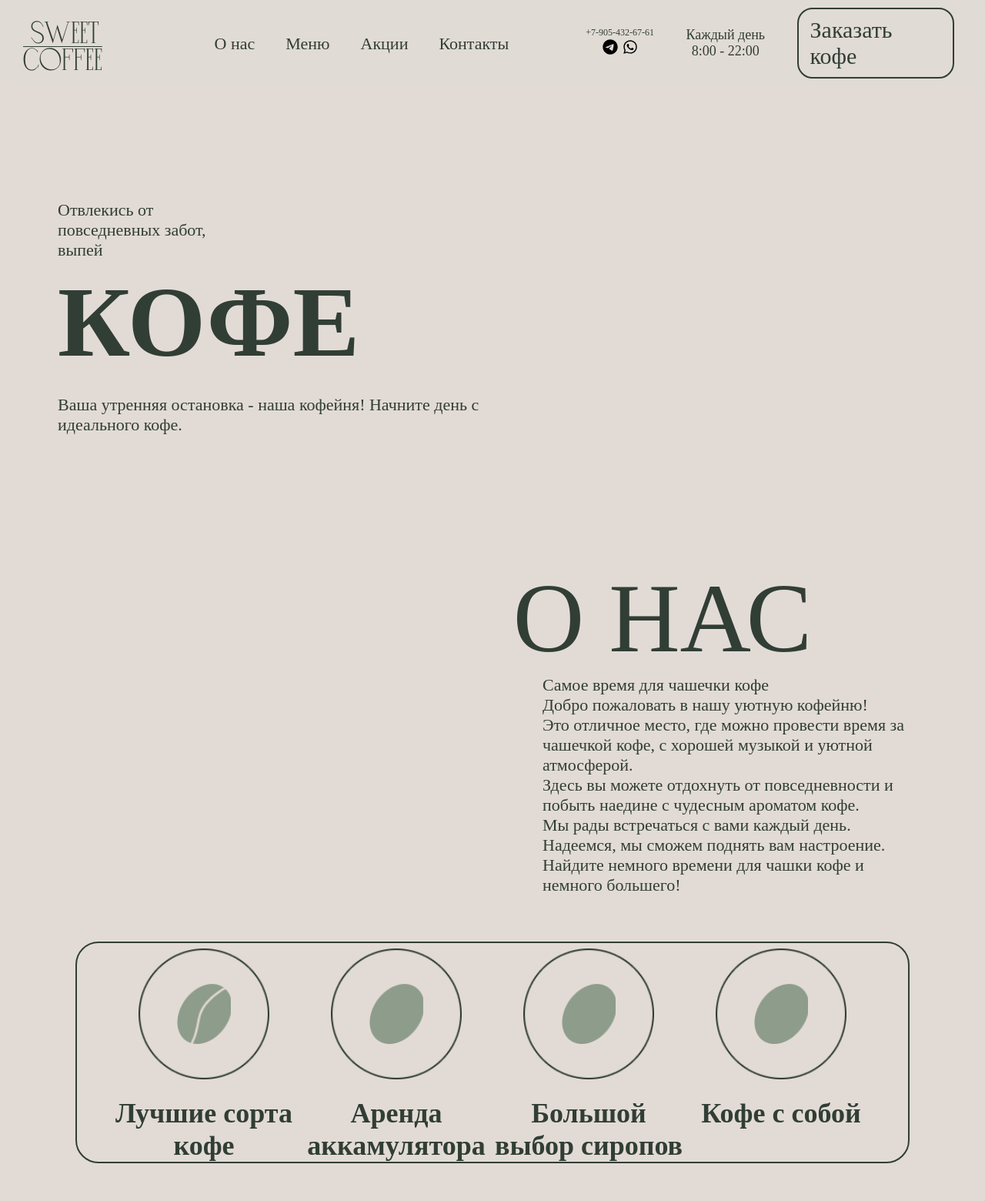
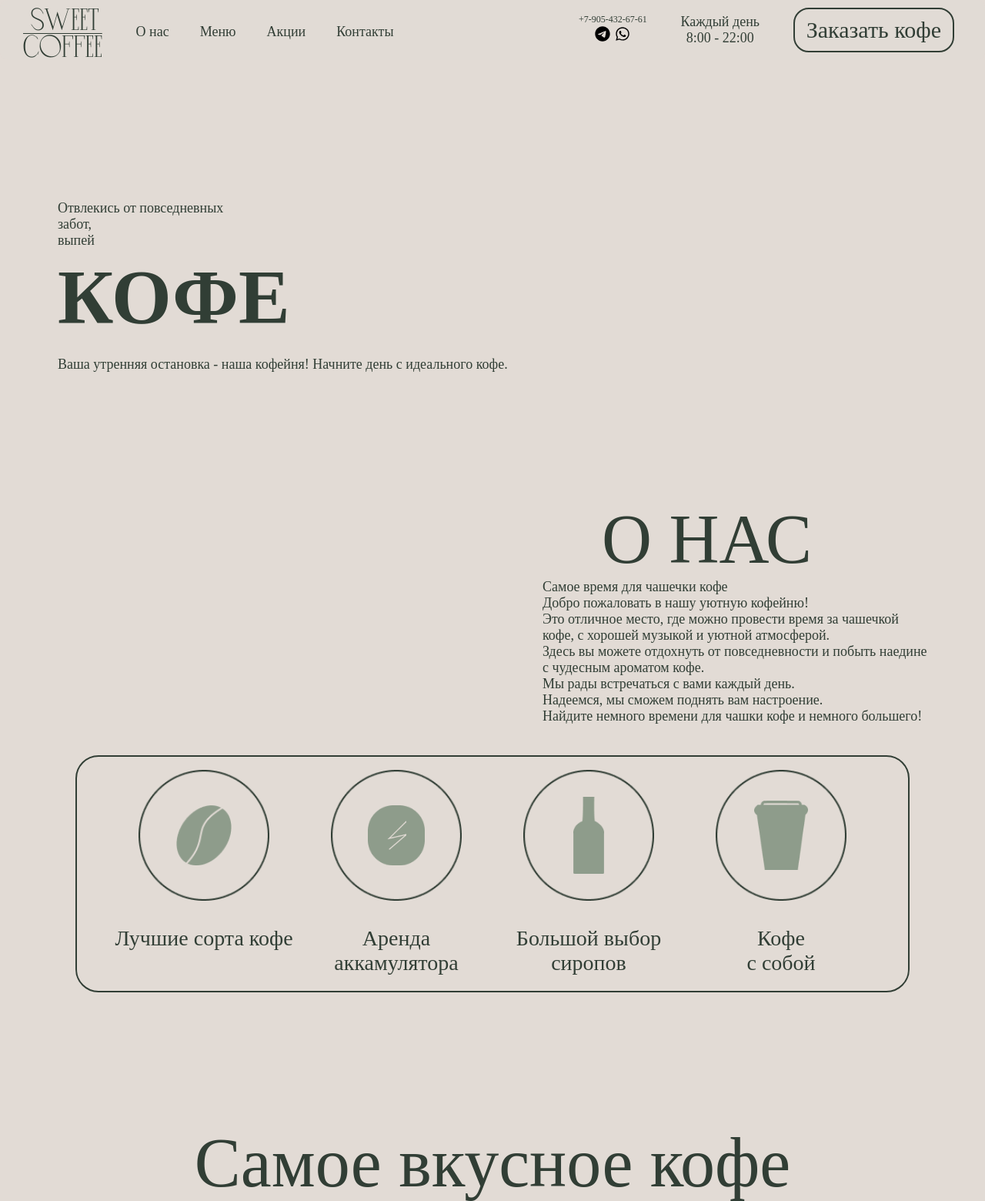
Before and after one commit to Sanok295/SWEET-COFFEE, a plain HTML site: page index.html in a window 1280 px wide. Shown: the top 1560 px of the page at 77% size. Drawn offline with Linux system fonts and the light colour scheme; files whose address does not match are found by name.

Commit message:
commit 16/02-2

```diff
--- a/css/media.css
+++ b/css/media.css
@@ -1,5 +1,24 @@
-@media screen and (max-width:)
+@media screen and (max-width:1280px){
+    /* TEXT STYLE */
+.text-h1{
+    font-size: 100px;
+}
+.text-h2{
+    font-size: 90px;
+    font-weight: 400;
+}
+.text-h3{
+    font-size: 28px;
+    font-weight: 500;
+}
+.text-p, .text-span{
+    font-size: 18px;
+}
 
+.header__up-left{
+
+}
+}
 
 
 
--- a/css/style.css
+++ b/css/style.css
@@ -99,6 +99,7 @@ a{
 }
 .text-h3{
     font-size: 36px;
+    font-weight: 500;
 }
 .text-p, .text-span{
     font-size: 22px;
@@ -114,9 +115,11 @@ a{
     align-items: center;
 }
 .header__up{
+    z-index: 20;
     background-color: rgba(226, 219, 213, 0.9);
     border-radius: 10px;
-    width: 1280px;
+    max-width: 1280px;
+    width: 100%;
     position: fixed;
     top: 0;
     display: flex;
@@ -128,7 +131,7 @@ a{
     display: flex;
     justify-content: space-between;
     align-items: center;
-    gap: 150px;
+    gap: 2em;
 }
 .header__up-left-logo{
     font-family: 'Novelist';
@@ -219,6 +222,7 @@ a{
     transition: 0.3s;
     border-radius: 20px;
     border: 2px solid var(--black);
+    text-align: center;
 }
 .header__up-right-href:hover{
     transform: scale(1.02);
@@ -303,11 +307,11 @@ a{
 /* ABOUT-FLEX */
 .about__flex {
     margin: 0 auto;
-    margin-top: 60px;
+    margin-top: 40px;
     display: flex;
     justify-content: center;
     text-align: center;
-    padding:  0 40px;
+    padding:  20px 40px;
     border: 2px solid var(--black);
     border-radius: 30px;
 }
@@ -315,8 +319,8 @@ a{
     position: relative;
     width: 250px;
 }
-.about__flex-item-bg, .about__flex-item-vector, .about__flex-item-circle{
-    width: 70px;
+.about__flex-item-bg, .about__flex-item-vector, .about__flex-item-circle, .about__flex-item-bg-2, .about__flex-item-circle-2, .about__flex-item-bg-3, .about__flex-item-bg-4{
+    width: 72px;
     height: 78px;
     background-image: url(/img/icons__about/bean-icon.png);
     background-repeat: no-repeat;
@@ -339,6 +343,26 @@ a{
 .about__flex-item-vector{
     background-image: url(/img/icons__about/vector-bean.png);
     z-index: 2;
+    width: 50px;
+}
+.about__flex-item-bg-2{
+    background-image: url(../img/icons__about/battery-icon.png);
+    width: 74px;
+}
+.about__flex-item-circle-2{
+    width: 25px;
+    height: 38px;
+    background-image: url(../img/icons__about/vector-battery.png);
+}
+.about__flex-item-bg-3{
+    background-image: url(../img/icons__about/Syrop-icon.png);
+    width: 40px;
+    height: 100px;
+}
+.about__flex-item-bg-4{
+    background-image: url(../img/icons__about/Coffee-icon.png);
+    width: 70px;
+    height: 90px;
 }
 .about__flex-item-h3 {
     padding-top: 200px;
--- a/index.html
+++ b/index.html
@@ -80,19 +80,20 @@
                     <div class="about__flex-item">
                         <h3 class="about__flex-item-h3 text-h3">Аренда аккамулятора</h3>
                         <!-- <span class="about__flex-item-span text-span">Заряди свой гаджет</span> -->
-                         <div class="about__flex-item-bg"></div>
+                         <div class="about__flex-item-bg about__flex-item-bg-2"></div>
                          <div class="about__flex-item-circle"></div>
+                         <div class="about__flex-item-circle about__flex-item-circle-2"></div>
                     </div>
                     <div class="about__flex-item">
                         <h3 class="about__flex-item-h3 text-h3">Большой выбор сиропов</h3>
                         <!-- <span class="about__flex-item-span text-span">Сделай свой напиток ярче</span> -->
-                         <div class="about__flex-item-bg"></div>
+                         <div class="about__flex-item-bg about__flex-item-bg-3"></div>
                          <div class="about__flex-item-circle"></div>
                     </div>
                     <div class="about__flex-item">
-                        <h3 class="about__flex-item-h3 text-h3">Кофе с собой</h3>
+                        <h3 class="about__flex-item-h3 text-h3">Кофе <br> с собой</h3>
                         <!-- <span class="about__flex-item-span text-span">Возьми кофе с собой</span> -->
-                         <div class="about__flex-item-bg"></div>
+                         <div class="about__flex-item-bg about__flex-item-bg-4"></div>
                          <div class="about__flex-item-circle"></div>
                     </div>
                 </div>
```
Also changed, not shown: img/icons__about/vector-battery.png (added).
